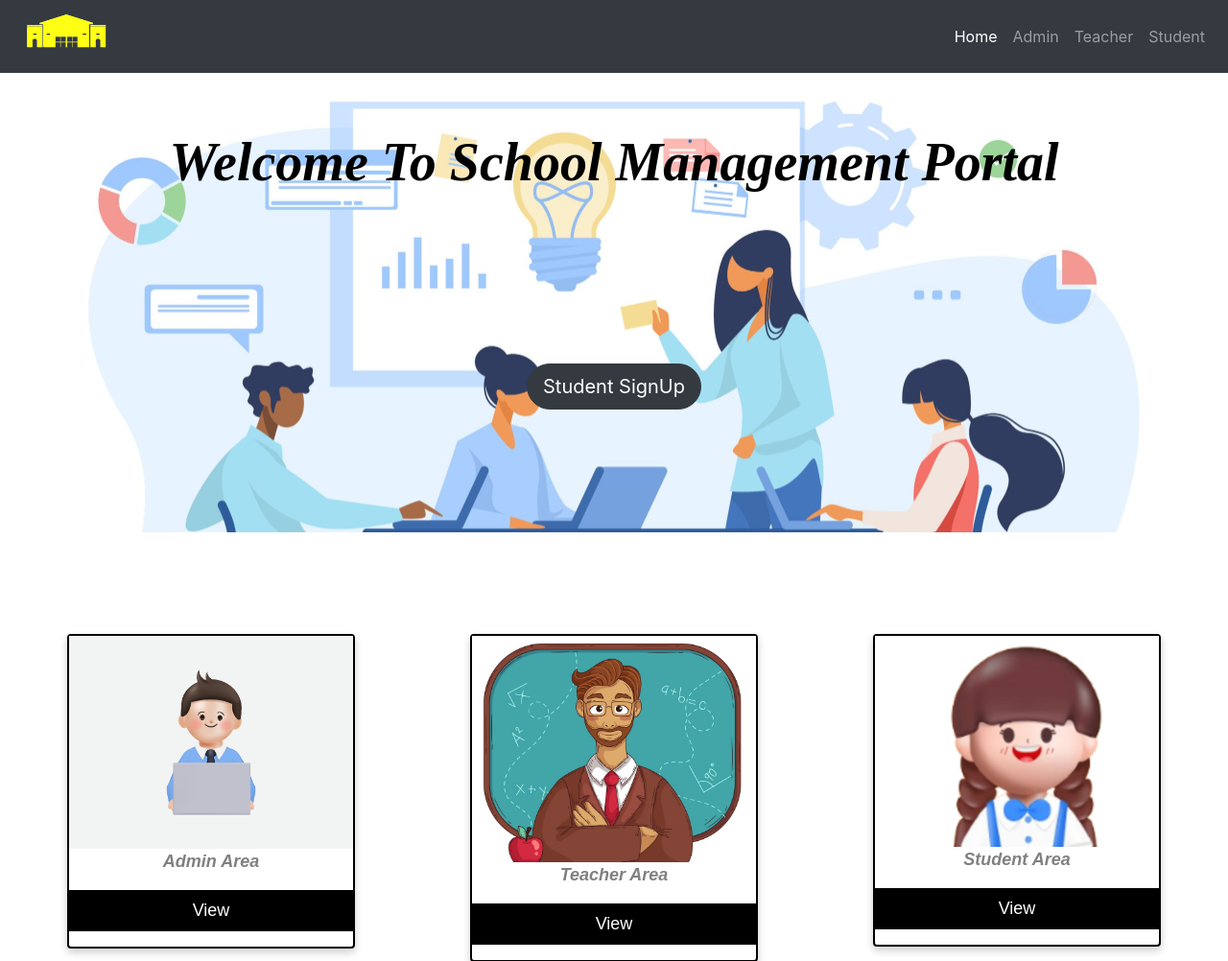
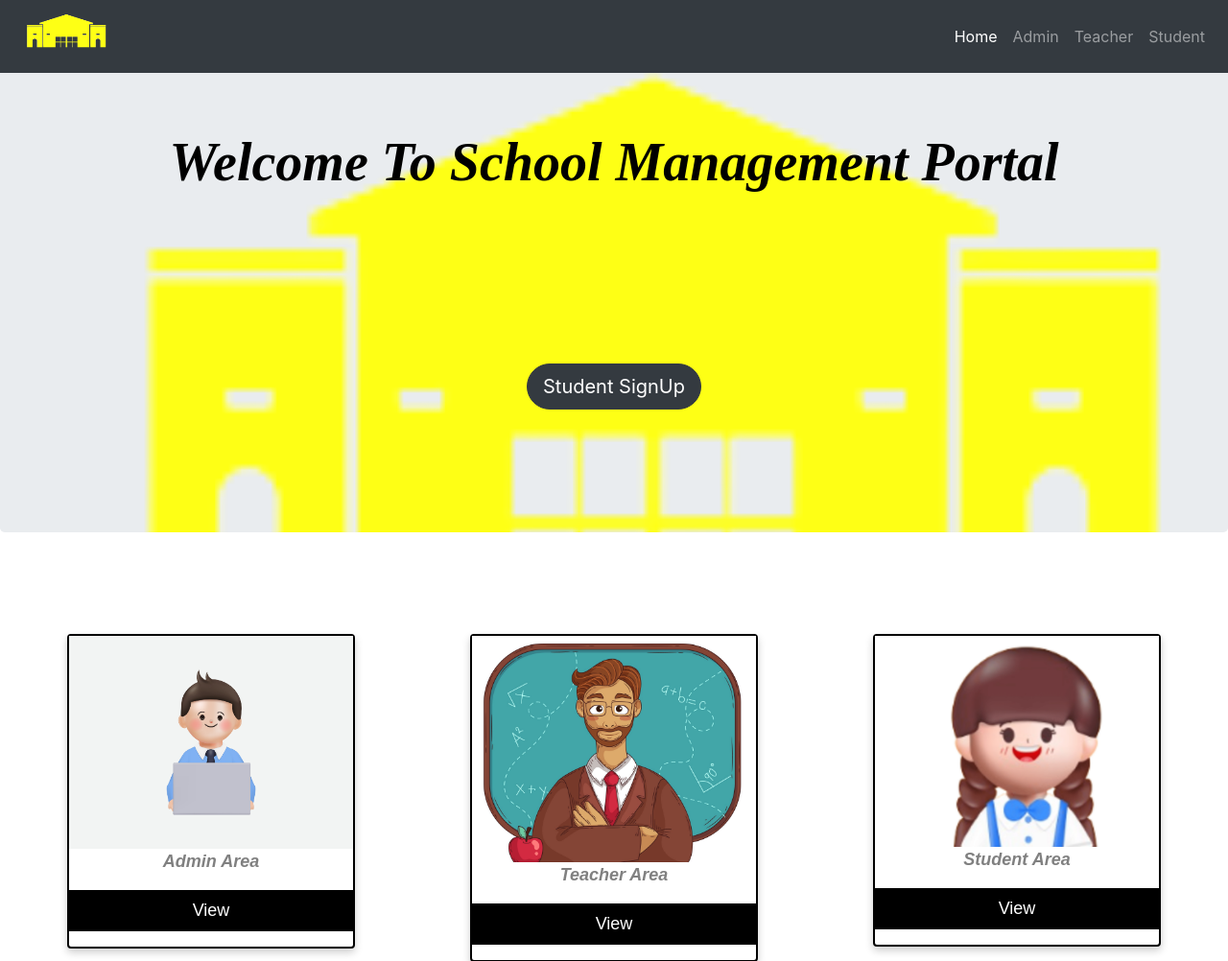
Before and after one commit to darshikapongallu/x22197222-Devopsec, a Django app: page / in a window 1280 px wide. Shown: the top 1002 px of the page at 96% size. Run offline with Django 3.2, Linux system fonts and the light colour scheme; some libraries are stand-ins or nearby versions.

Commit message:
Updated index.html with s3 file image url

```diff
--- a/templates/school/index.html
+++ b/templates/school/index.html
@@ -10,7 +10,8 @@
     .jumbotron {
       margin-top: 0px;
       margin-bottom: 0px;
-      background-image: url('{% static "images/EmpClass1.jpg" %}');
+      /* background-image: url('{% static "images/EmpClass1.jpg" %}'); */
+      background-image: url('http://x22197222-school-management-system-frontend.s3-website-eu-west-1.amazonaws.com/static/images/school.png');
       background-size: cover;
       background-repeat: no-repeat;
 
```
